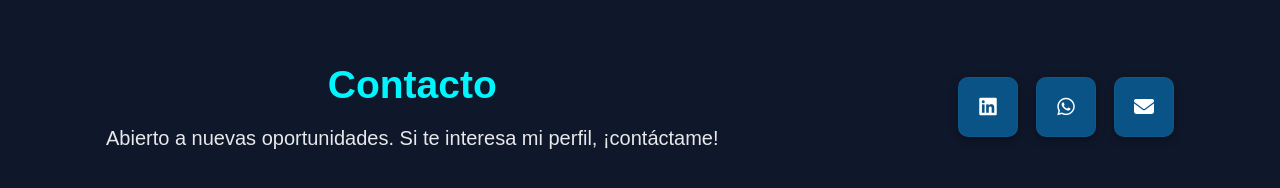
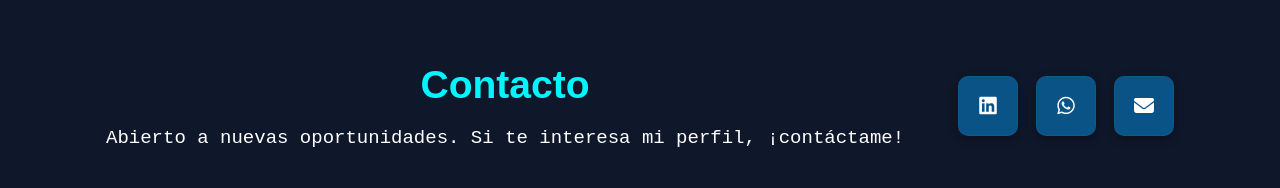
Before and after one commit to Dogta97/Portfolio-Web-JeremiasPerrota, a plain HTML site: page index.html in a window 1280 px wide. Shown: the part 3589-3777 px from the top of the page. Drawn offline with Linux system fonts and the light colour scheme; a web font is replaced by a local one.

Commit message:
MOD 18 + arreglos

```diff
--- a/css/style.css
+++ b/css/style.css
@@ -596,8 +596,8 @@ html {
 
 .footer-sub {
     margin: 0;
-    font-size: 20px;
-    opacity: 0.9;
+    font-size: 19px;
+    font-family: 'Nova Mono', monospace;
 }
 
 .footer-title {
```
